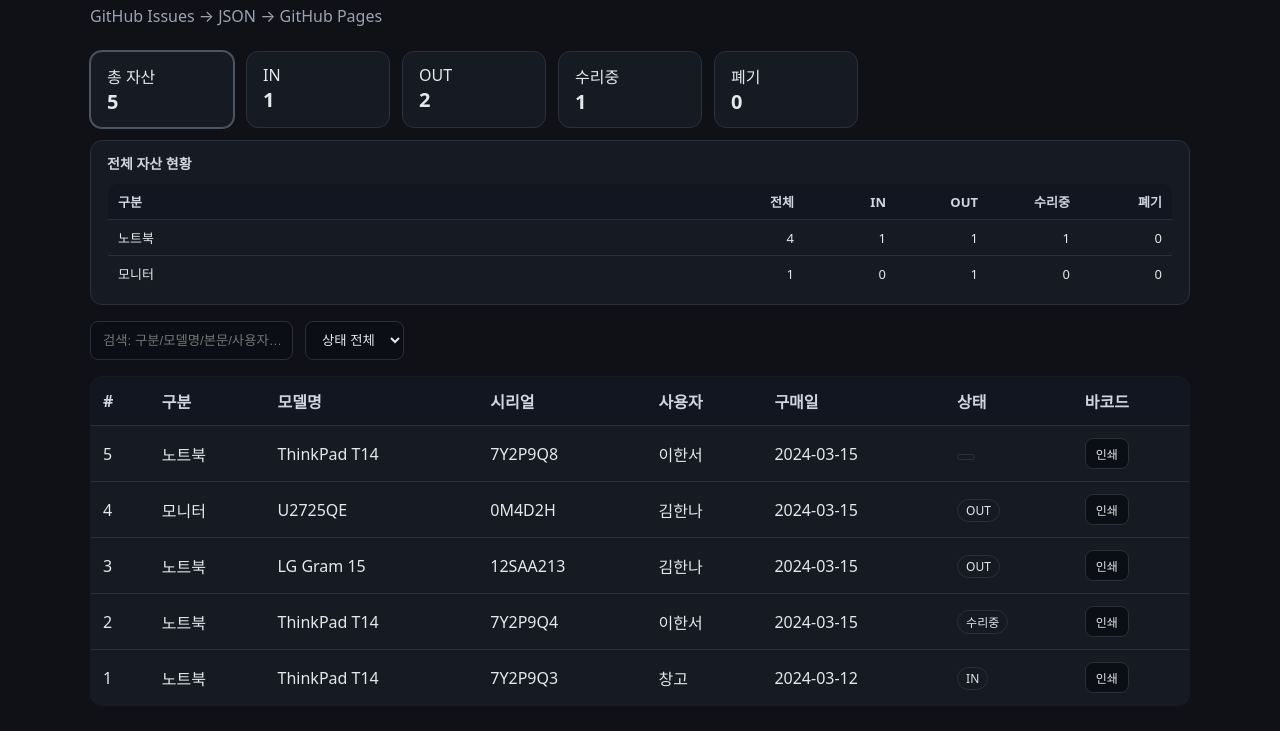
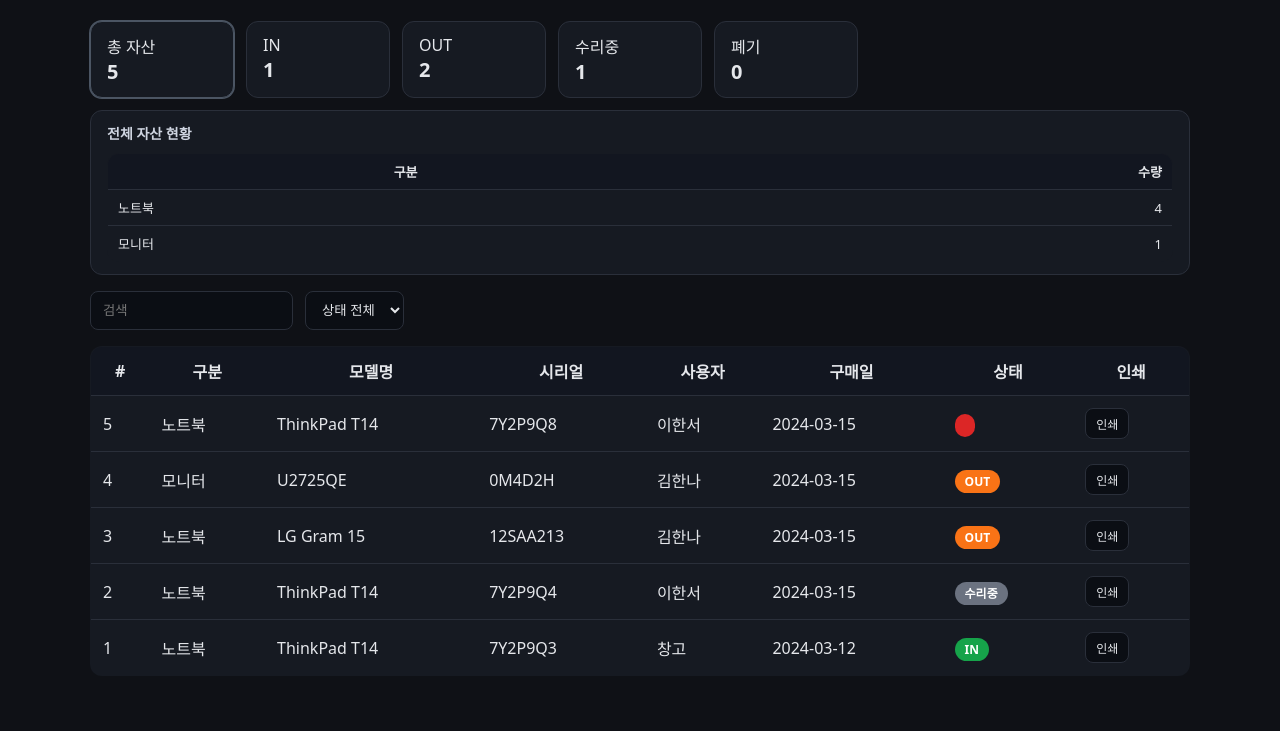
Before and after one commit to 12506598-rgb/it-asset-management, a plain HTML site: page docs/index.html in a window 1280 px wide. Shown: the part 81-812 px from the top of the page. Drawn offline with Linux system fonts and the light colour scheme.

Commit message:
Update index.html

```diff
--- a/docs/index.html
+++ b/docs/index.html
@@ -27,9 +27,9 @@
     padding:0 16px;
   }
 
-  h1 { margin:0 0 8px; }
-  .sub { color:var(--muted); margin:0 0 24px; }
+  h1 { margin:0 0 24px; }
 
+  /* KPI */
   .kpi {
     display:flex;
     gap:12px;
@@ -44,17 +44,10 @@
     padding:12px 16px;
     min-width:110px;
     cursor:pointer;
-    transition: transform .08s ease, border-color .15s ease, box-shadow .15s ease;
-    user-select:none;
   }
-  .kpi .card:hover {
-    transform: translateY(-1px);
-    border-color:#3a4354;
-    box-shadow: 0 8px 30px rgba(0,0,0,.25);
-  }
-  .kpi .card.active{
+  .kpi .card.active {
     border-color:#4b5563;
-    box-shadow: 0 0 0 1px #4b5563;
+    box-shadow:0 0 0 1px #4b5563;
   }
 
   .kpi .n {
@@ -62,6 +55,7 @@
     font-weight:700;
   }
 
+  /* 요약 */
   .summary{
     margin: 0 0 16px;
     background: var(--card);
@@ -82,18 +76,14 @@
     padding:8px 10px;
     border-bottom:1px solid var(--line);
     font-size:13px;
-    text-align:left;
   }
   .summary th{
     background:#121620;
-    color:#cfd5e1;
     font-weight:600;
   }
-  .summary td.num, .summary th.num{
-    text-align:right;
-    width:72px;
-  }
+  .num { text-align:right; }
 
+  /* 필터 */
   .toolbar {
     display:flex;
     gap:12px;
@@ -109,6 +99,7 @@
     padding:10px 12px;
   }
 
+  /* 테이블 */
   table {
     width:100%;
     border-collapse:collapse;
@@ -121,24 +112,27 @@
   th, td {
     padding:12px;
     border-bottom:1px solid var(--line);
-    text-align:left;
   }
 
   th {
     background:#121620;
-    color:#cfd5e1;
     font-weight:600;
   }
 
   tr:hover { background:#0f1420; }
 
+  /* 상태 배지 */
   .badge {
-    display:inline-block;
-    padding:2px 8px;
+    padding:3px 10px;
     border-radius:999px;
     font-size:12px;
-    border:1px solid var(--line);
+    font-weight:600;
+    color:#fff;
   }
+  .in { background:#16a34a; }       /* 초록 */
+  .out { background:#f97316; }      /* 주황 */
+  .repair { background:#6b7280; }   /* 회색 */
+  .retired { background:#dc2626; }  /* 빨강 */
 
   .btn {
     padding:6px 10px;
@@ -148,10 +142,6 @@
     color:var(--text);
     cursor:pointer;
     font-size:12px;
-  }
-
-  .btn:hover {
-    background:#141a2a;
   }
 
   .empty {
@@ -165,7 +155,6 @@
 <body>
 <div class="wrap">
   <h1>IT 자산 관리 대시보드</h1>
-  <p class="sub">GitHub Issues → JSON → GitHub Pages</p>
 
   <!-- KPI -->
   <div class="kpi">
@@ -176,12 +165,12 @@
     <div class="card" id="card-retired">폐기<div class="n" id="k-retired">0</div></div>
   </div>
 
-  <!-- 요약(자산 현황) -->
+  <!-- 요약 -->
   <div class="summary" id="summary"></div>
 
-  <!-- 검색 / 필터 -->
+  <!-- 필터 -->
   <div class="toolbar">
-    <input id="q" placeholder="검색: 구분/모델명/본문/사용자…" />
+    <input id="q" placeholder="검색" />
     <select id="status">
       <option value="">상태 전체</option>
       <option value="in">IN</option>
@@ -195,14 +184,8 @@
   <table>
     <thead>
       <tr>
-        <th>#</th>
-        <th>구분</th>
-        <th>모델명</th>
-        <th>시리얼</th>
-        <th>사용자</th>
-        <th>구매일</th>
-        <th>상태</th>
-        <th>바코드</th>
+        <th>#</th><th>구분</th><th>모델명</th><th>시리얼</th>
+        <th>사용자</th><th>구매일</th><th>상태</th><th>인쇄</th>
       </tr>
     </thead>
     <tbody id="tbody"></tbody>
@@ -216,212 +199,95 @@ async function main(){
   const res = await fetch('assets.json', {cache:'no-store'});
   const issues = await res.json();
 
-  const assets = issues.map(i => {
-    const body = i.body || '';
-    const labels = (i.labels || []).map(l => l.toLowerCase());
+  const assets = issues.map(i=>{
+    const body=i.body||'';
+    const labels=(i.labels||[]).map(l=>l.toLowerCase());
+    let state='';
+    if(labels.includes('in')) state='IN';
+    else if(labels.includes('out')) state='OUT';
+    else if(labels.includes('repair')) state='수리중';
+    else if(labels.includes('retired')) state='폐기';
 
-    let state = '';
-    if (labels.includes('in')) state = 'IN';
-    else if (labels.includes('out')) state = 'OUT';
-    else if (labels.includes('repair')) state = '수리중';
-    else if (labels.includes('retired')) state = '폐기';
-
-    const pick = r => {
-      const m = body.match(r);
-      return m ? m[1].trim() : '-';
-    };
-
+    const pick=r=>(body.match(r)?.[1]||'-').trim();
     return {
-      number: i.number,
-      type: pick(/구분:\s*(.+)/),
-      model: i.title || '-',
-      serial: pick(/시리얼:\s*(.+)/),
-      user: pick(/사용자:\s*(.+)/),
-      buy: pick(/구매일:\s*([0-9\-\.]+)/).replace(/\./g,'-'),
-      state,
-      hay: (body + ' ' + (i.title || '')).toLowerCase()
+      number:i.number,
+      type:pick(/구분:\s*(.+)/),
+      model:i.title,
+      serial:pick(/시리얼:\s*(.+)/),
+      user:pick(/사용자:\s*(.+)/),
+      buy:pick(/구매일:\s*([0-9\-\.]+)/).replace(/\./g,'-'),
+      state
     };
   });
 
   // KPI
-  document.getElementById('k-total').textContent = assets.length;
-  document.getElementById('k-in').textContent = assets.filter(a=>a.state==='IN').length;
-  document.getElementById('k-out').textContent = assets.filter(a=>a.state==='OUT').length;
-  document.getElementById('k-repair').textContent = assets.filter(a=>a.state==='수리중').length;
-  document.getElementById('k-retired').textContent = assets.filter(a=>a.state==='폐기').length;
+  k('k-total',assets.length);
+  k('k-in',assets.filter(a=>a.state==='IN').length);
+  k('k-out',assets.filter(a=>a.state==='OUT').length);
+  k('k-repair',assets.filter(a=>a.state==='수리중').length);
+  k('k-retired',assets.filter(a=>a.state==='폐기').length);
 
-  const tbody = document.getElementById('tbody');
-  const empty = document.getElementById('empty');
-  const summaryEl = document.getElementById('summary');
+  const tbody=g('tbody'), empty=g('empty'), summary=g('summary');
 
-  function stateToKey(s){
-    if (s === 'IN') return 'in';
-    if (s === 'OUT') return 'out';
-    if (s === '수리중') return 'repair';
-    if (s === '폐기') return 'retired';
-    return '';
+  function renderSummary(mode){
+    let title='전체 자산 현황';
+    let cols=['IN','OUT','수리중','폐기'];
+    let list=assets;
+
+    if(mode!=='total'){
+      title=mode.toUpperCase()+' 자산 현황';
+      cols=[mode.toUpperCase()];
+      list=assets.filter(a=>a.state===cols[0]);
+    }
+
+    const map={};
+    list.forEach(a=>{
+      map[a.type]=map[a.type]||{count:0};
+      map[a.type].count++;
+    });
+
+    summary.innerHTML=`
+      <h2>${title}</h2>
+      <table>
+        <tr><th>구분</th><th class="num">수량</th></tr>
+        ${Object.entries(map).map(([k,v])=>`<tr><td>${k}</td><td class="num">${v.count}</td></tr>`).join('')}
+      </table>`;
   }
 
-  // 테이블 렌더
-  function renderTable(){
-    const q = document.getElementById('q').value.toLowerCase();
-    const st = document.getElementById('status').value;
-
-    const rows = assets.filter(a=>{
-      return (!q || a.hay.includes(q)) &&
-             (!st || stateToKey(a.state) === st);
-    });
-
-    tbody.innerHTML = rows.map(a=>`
+  function render(){
+    const q=g('q').value;
+    const st=g('status').value.toUpperCase();
+    const rows=assets.filter(a=>(!st||a.state===st)&&(!q||JSON.stringify(a).includes(q)));
+    tbody.innerHTML=rows.map(a=>`
       <tr>
-        <td>${a.number}</td>
-        <td>${escapeHtml(a.type)}</td>
-        <td>${escapeHtml(a.model)}</td>
-        <td>${escapeHtml(a.serial)}</td>
-        <td>${escapeHtml(a.user)}</td>
-        <td>${escapeHtml(a.buy)}</td>
-        <td><span class="badge">${escapeHtml(a.state)}</span></td>
-        <td>
-          <button class="btn" onclick="printAsset('${escapeAttr(a.model)}','${escapeAttr(a.serial)}','${escapeAttr(a.user)}','${escapeAttr(a.buy)}')">
-            인쇄
-          </button>
-        </td>
-      </tr>
-    `).join('');
-
-    empty.style.display = rows.length ? 'none' : 'block';
+        <td>${a.number}</td><td>${a.type}</td><td>${a.model}</td><td>${a.serial}</td>
+        <td>${a.user}</td><td>${a.buy}</td>
+        <td><span class="badge ${cls(a.state)}">${a.state}</span></td>
+        <td><button class="btn" onclick="print()">인쇄</button></td>
+      </tr>`).join('');
+    empty.style.display=rows.length?'none':'block';
   }
 
-  // 요약(구분별 집계)
-  function renderSummary(mode){
-    // mode: total | in | out | repair | retired
-    let filtered = assets;
-    let title = '전체 자산 현황';
-    if (mode && mode !== 'total') {
-      filtered = assets.filter(a => stateToKey(a.state) === mode);
-      if (mode === 'in') title = 'IN 자산 현황';
-      if (mode === 'out') title = 'OUT 자산 현황';
-      if (mode === 'repair') title = '수리중 자산 현황';
-      if (mode === 'retired') title = '폐기 자산 현황';
-    }
-
-    const byType = {};
-    for (const a of filtered){
-      const t = a.type || '-';
-      if (!byType[t]) byType[t] = { total:0, in:0, out:0, repair:0, retired:0 };
-      byType[t].total++;
-      const k = stateToKey(a.state);
-      if (k && byType[t][k] !== undefined) byType[t][k]++;
-    }
-
-    const types = Object.keys(byType).sort();
-    if (!types.length){
-      summaryEl.innerHTML = `<h2>${escapeHtml(title)}</h2><div style="color:var(--muted);">해당 조건에 해당하는 자산이 없습니다.</div>`;
-      return;
-    }
-
-    const rows = types.map(t=>{
-      const s = byType[t];
-      return `<tr>
-        <td>${escapeHtml(t)}</td>
-        <td class="num">${s.total}</td>
-        <td class="num">${s.in}</td>
-        <td class="num">${s.out}</td>
-        <td class="num">${s.repair}</td>
-        <td class="num">${s.retired}</td>
-      </tr>`;
-    }).join('');
-
-    summaryEl.innerHTML = `
-      <h2>${escapeHtml(title)}</h2>
-      <table>
-        <thead>
-          <tr>
-            <th>구분</th>
-            <th class="num">전체</th>
-            <th class="num">IN</th>
-            <th class="num">OUT</th>
-            <th class="num">수리중</th>
-            <th class="num">폐기</th>
-          </tr>
-        </thead>
-        <tbody>${rows}</tbody>
-      </table>
-    `;
+  function activate(id){
+    ['total','in','out','repair','retired'].forEach(x=>g('card-'+x).classList.remove('active'));
+    g('card-'+id).classList.add('active');
+    renderSummary(id);
   }
 
-  function setActive(mode){
-    const ids = ['total','in','out','repair','retired'];
-    for (const m of ids){
-      const el = document.getElementById('card-' + m);
-      if (!el) continue;
-      if (m === mode) el.classList.add('active');
-      else el.classList.remove('active');
-    }
-  }
+  ['total','in','out','repair','retired'].forEach(id=>{
+    g('card-'+id).onclick=()=>activate(id);
+  });
 
-  // 필터 이벤트
-  document.getElementById('q').addEventListener('input', renderTable);
-  document.getElementById('status').addEventListener('change', renderTable);
+  g('q').oninput=render;
+  g('status').onchange=render;
 
-  // KPI 클릭 이벤트
-  document.getElementById('card-total').addEventListener('click', ()=>{ setActive('total'); renderSummary('total'); });
-  document.getElementById('card-in').addEventListener('click', ()=>{ setActive('in'); renderSummary('in'); });
-  document.getElementById('card-out').addEventListener('click', ()=>{ setActive('out'); renderSummary('out'); });
-  document.getElementById('card-repair').addEventListener('click', ()=>{ setActive('repair'); renderSummary('repair'); });
-  document.getElementById('card-retired').addEventListener('click', ()=>{ setActive('retired'); renderSummary('retired'); });
-
-  // 초기 렌더
-  renderTable();
-  setActive('total');
-  renderSummary('total');
+  activate('total');
+  render();
 }
 
-/* 인쇄 전용 창 */
-function printAsset(model, serial, user, buy){
-  const w = window.open('', '_blank', 'width=500,height=400');
-  if (!w) return;
-  w.document.write(`
-    <html>
-    <head>
-      <title>자산 인쇄</title>
-      <style>
-        body{font-family:sans-serif;padding:24px;}
-        h2{margin-bottom:16px;}
-        p{margin:6px 0;}
-      </style>
-    </head>
-    <body>
-      <h2>IT 자산 정보</h2>
-      <p><strong>모델명:</strong> ${escapeHtml(model)}</p>
-      <p><strong>시리얼:</strong> ${escapeHtml(serial)}</p>
-      <p><strong>사용자:</strong> ${escapeHtml(user)}</p>
-      <p><strong>구매일:</strong> ${escapeHtml(buy)}</p>
-      <hr/>
-      <button onclick="window.print()">인쇄</button>
-    </body>
-    </html>
-  `);
-  w.document.close();
-}
-
-/* 안전한 출력 */
-function escapeHtml(s){
-  return String(s ?? '')
-    .replaceAll('&','&amp;')
-    .replaceAll('<','&lt;')
-    .replaceAll('>','&gt;')
-    .replaceAll('"','&quot;')
-    .replaceAll("'","&#39;");
-}
-function escapeAttr(s){
-  return String(s ?? '')
-    .replaceAll('\\','\\\\')
-    .replaceAll("'","\\'")
-    .replaceAll('"','&quot;')
-    .replaceAll('<','&lt;')
-    .replaceAll('>','&gt;');
-}
+function g(id){return document.getElementById(id);}
+function k(id,v){g(id).textContent=v;}
+function cls(s){return s==='IN'?'in':s==='OUT'?'out':s==='수리중'?'repair':'retired';}
 
 main();
 </script>
```
